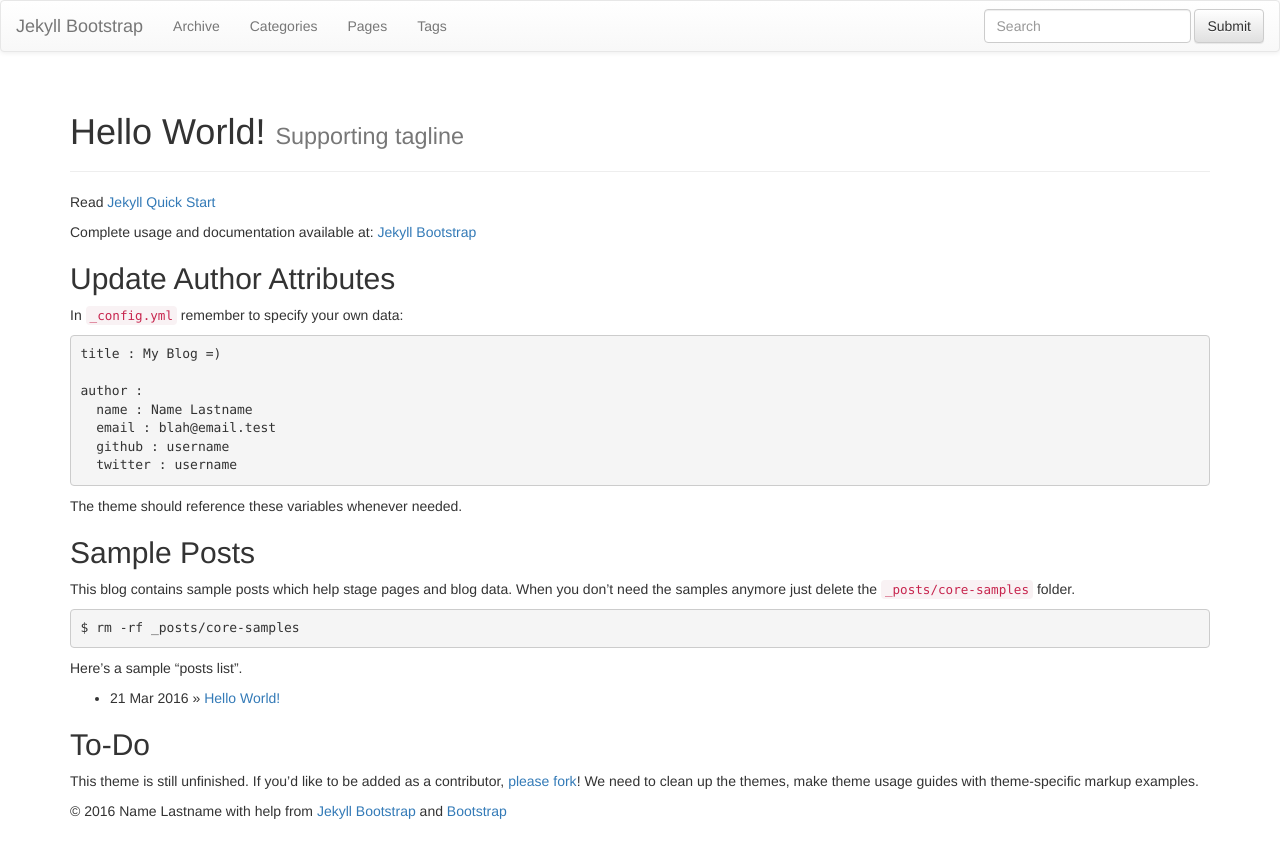
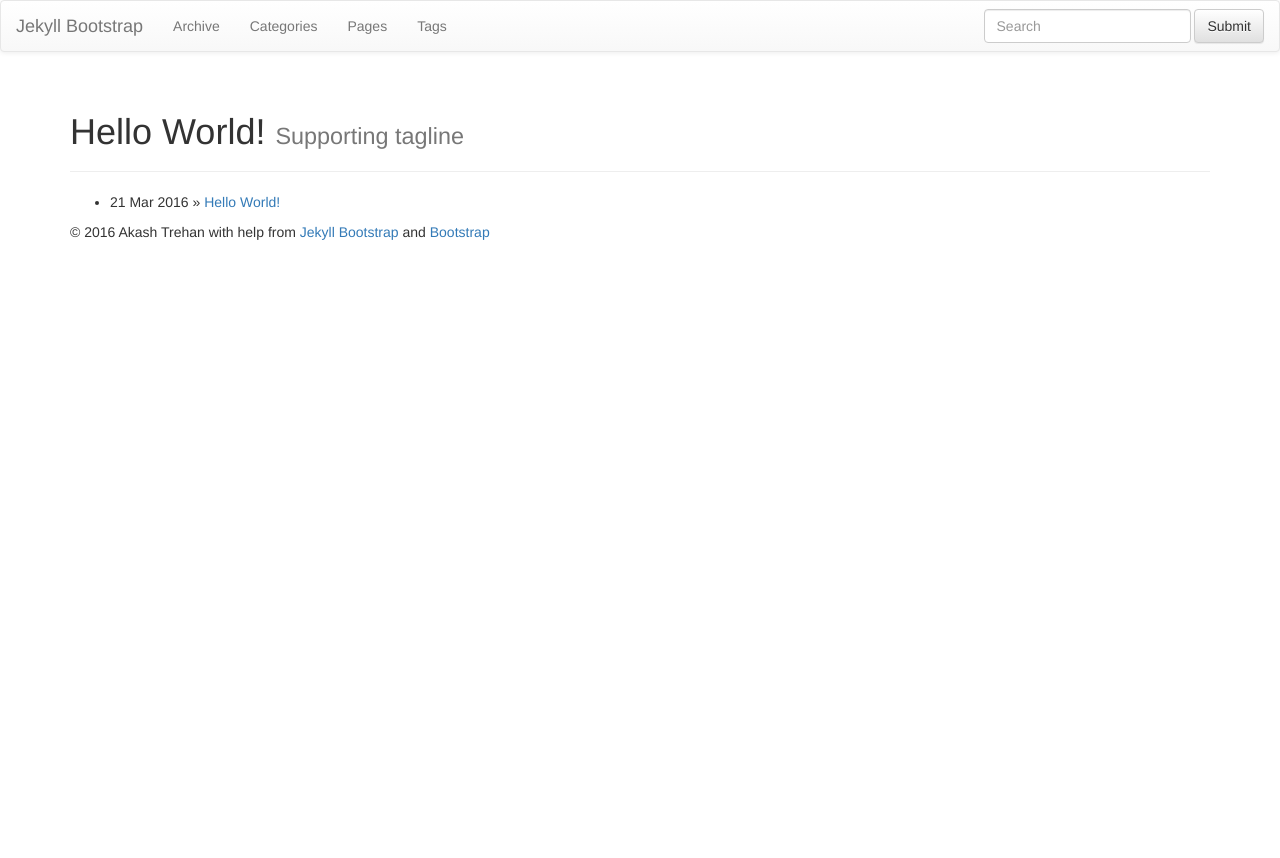
Before and after one commit to CodeMaxx/CodeMaxx.github.io, a Jekyll site: the page built from index.md, in a window 1280 px wide. Shown: the top 858 px of the page. Built offline with Jekyll 4.4.1, drawn with Linux system fonts in a browser that asks for light colours; nearby versions of some CDN libraries; library files that are not in the unit come from our copies.

Commit message:
First Post

```diff
--- a/_config.yml
+++ b/_config.yml
@@ -11,11 +11,9 @@
 title : Jekyll Bootstrap
 tagline: Site Tagline
 author :
-  name : Name Lastname
-  email : blah@email.test
-  github : username
-  twitter : username
-  feedburner : feedname
+  name : Akash Trehan
+  email : akash.trehan123@gmail.com
+  github : CodeMaxx
 
 # The production_url is only used when full-domain names are needed
 # such as sitemap.txt
@@ -25,7 +23,7 @@
 # Else if you are pushing to username.github.io, replace with your username.
 # Finally if you are pushing to a GitHub project page, include the project name at the end.
 #
-production_url : http://username.github.io
+production_url : http://codemaxx.github.io
 
 # All Jekyll-Bootstrap specific configurations are namespaced into this hash
 #
--- a/index.md
+++ b/index.md
@@ -5,40 +5,8 @@
 ---
 {% include JB/setup %}
 
-Read [Jekyll Quick Start](http://jekyllbootstrap.com/usage/jekyll-quick-start.html)
-
-Complete usage and documentation available at: [Jekyll Bootstrap](http://jekyllbootstrap.com)
-
-## Update Author Attributes
-
-In `_config.yml` remember to specify your own data:
-
-    title : My Blog =)
-
-    author :
-      name : Name Lastname
-      email : blah@email.test
-      github : username
-      twitter : username
-
-The theme should reference these variables whenever needed.
-
-## Sample Posts
-
-This blog contains sample posts which help stage pages and blog data.
-When you don't need the samples anymore just delete the `_posts/core-samples` folder.
-
-    $ rm -rf _posts/core-samples
-
-Here's a sample "posts list".
-
 <ul class="posts">
   {% for post in site.posts %}
     <li><span>{{ post.date | date_to_string }}</span> &raquo; <a href="{{ BASE_PATH }}{{ post.url }}">{{ post.title }}</a></li>
   {% endfor %}
 </ul>
-
-## To-Do
-
-This theme is still unfinished. If you'd like to be added as a contributor, [please fork](http://github.com/plusjade/jekyll-bootstrap)!
-We need to clean up the themes, make theme usage guides with theme-specific markup examples.
```
Also changed, not shown: _posts/2016-03-21-hello-world.md (+2 -0 lines).
